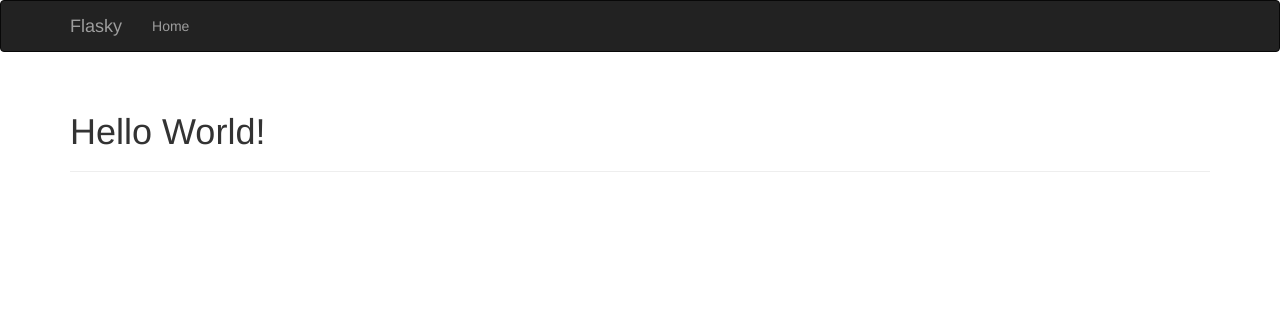
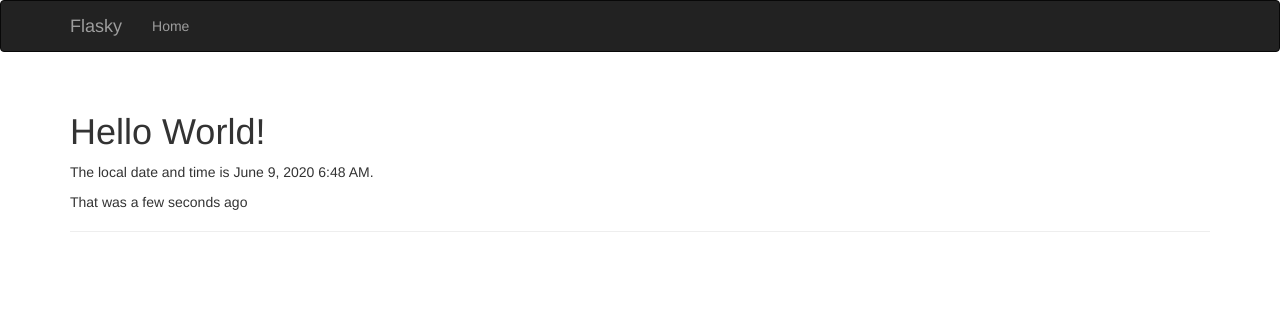
Before and after one commit to positronn/flaskwd, a Flask app: page / in a window 1280 px wide. Shown: the top 312 px of the page. Run offline with Flask 2, Linux system fonts and the light colour scheme; some libraries are stand-ins or nearby versions.

Commit message:
Adding local date and time to '/' page.

```diff
--- a/hello.py
+++ b/hello.py
@@ -1,9 +1,13 @@
 from flask import Flask
 from flask import render_template
 from flask_bootstrap import Bootstrap
+from flask_moment import Moment
+
+from datetime import datetime
 
 app = Flask(__name__)
 bootstrap = Bootstrap(app)
+moment = Moment(app)
 
 @app.errorhandler(404)
 def page_not_found(e):
@@ -15,7 +19,7 @@ def internal_server_error(e):
 
 @app.route('/')
 def index():
-    return render_template('index.html')
+    return render_template('index.html', current_time = datetime.utcnow())
 
 @app.route('/user/<name>')
 def user(name):
--- a/templates/base.html
+++ b/templates/base.html
@@ -1,4 +1,9 @@
 {% extends "bootstrap/base.html" %}
+
+{% block scripts %}
+{{ super() }}
+{{ moment.include_moment() }}
+{% endblock %}
 
 {% block title %}Flasky{% endblock %}
 
--- a/templates/index.html
+++ b/templates/index.html
@@ -5,5 +5,7 @@
 {% block page_content %}
 <div class="page-header">
     <h1>Hello World!</h1>
+    <p>The local date and time is {{ moment(current_time).format('LLL') }}.</p>
+    <p>That was {{ moment(current_time).fromNow(refresh=True) }}</p>
 </div>
 {% endblock %}
```
